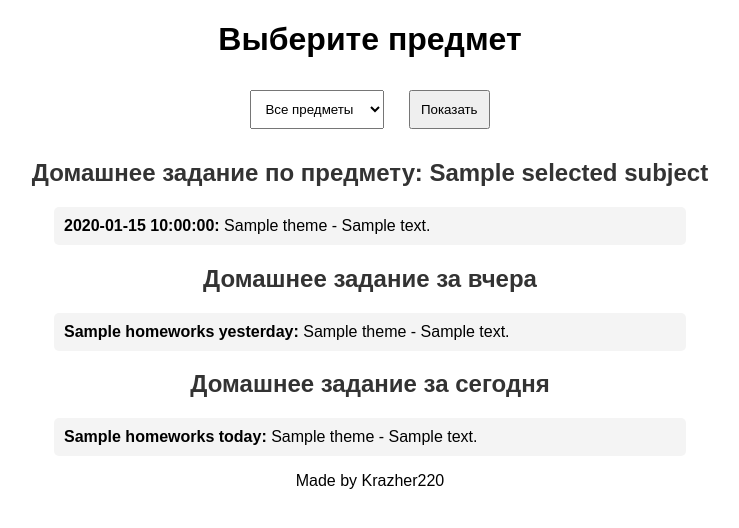
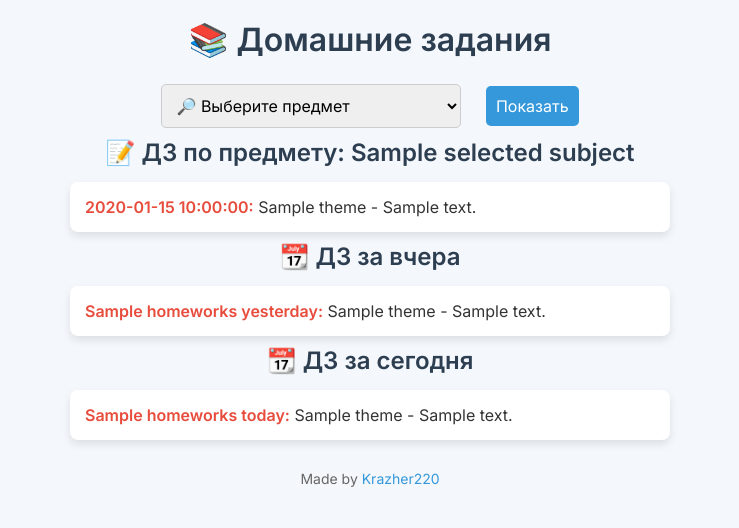
Before and after one commit to Krazher220-Ceo/bilimclass-site, a Flask app: template templates/index.html in a window 1280 px wide. Shown: the top 528 px of the page, without its empty margins (270-1009 px from the left). Run offline with Flask 3, Linux system fonts and the light colour scheme; the template is opened without the code that fills it: most values are stand-ins (such as "Sample title", 1, 10 or a date in 2020).

Commit message:
Update index.html

```diff
--- a/templates/index.html
+++ b/templates/index.html
@@ -4,80 +4,122 @@
     <meta charset="UTF-8">
     <meta name="viewport" content="width=device-width, initial-scale=1.0">
     <title>Домашние задания</title>
+    <link rel="preconnect" href="https://fonts.googleapis.com">
+    <link href="https://fonts.googleapis.com/css2?family=Inter:wght@300;400;600&display=swap" rel="stylesheet">
     <style>
+        * {
+            box-sizing: border-box;
+            margin: 0;
+            padding: 0;
+            font-family: 'Inter', sans-serif;
+        }
         body {
-            font-family: Arial, sans-serif;
+            background: #f4f7fc;
+            color: #333;
             text-align: center;
+            padding: 20px;
+        }
+        h1, h2 {
+            margin-bottom: 15px;
+            font-weight: 600;
+            color: #2c3e50;
         }
         select, button {
             padding: 10px;
             margin: 10px;
+            border-radius: 5px;
+            border: 1px solid #ccc;
+            font-size: 16px;
+        }
+        select {
+            width: 300px;
+        }
+        button {
+            background: #3498db;
+            color: white;
+            border: none;
+            cursor: pointer;
+        }
+        button:hover {
+            background: #2980b9;
         }
         .container {
-            width: 50%;
+            max-width: 600px;
             margin: auto;
             text-align: left;
         }
-        h2 {
-            color: #333;
+        .homework {
+            background: white;
+            padding: 15px;
+            margin: 10px 0;
+            border-radius: 8px;
+            box-shadow: 0 4px 8px rgba(0, 0, 0, 0.1);
         }
-        .homework {
-            background: #f4f4f4;
-            padding: 10px;
-            margin: 10px 0;
-            border-radius: 5px;
+        .homework strong {
+            color: #e74c3c;
+        }
+        .footer {
+            margin-top: 30px;
+            font-size: 14px;
+            color: #666;
+        }
+        .footer a {
+            color: #3498db;
+            text-decoration: none;
         }
     </style>
 </head>
 <body>
 
-    <h1>Выберите предмет</h1>
+    <h1>📚 Домашние задания</h1>
     <form method="POST">
         <select name="subject">
-            <option value="">Все предметы</option>
+            <option value="">🔎 Выберите предмет</option>
             {% for subject in subjects %}
-            <option value="{{ subject }}" {% if subject == selected_subject %}selected{% endif %}>{{ subject }}</option>
+            <option value="{{ subject }}" {% if subject == selected_subject %}selected{% endif %}>
+                {{ subject }}
+            </option>
             {% endfor %}
         </select>
         <button type="submit">Показать</button>
     </form>
 
     {% if selected_subject %}
-    <h2>Домашнее задание по предмету: {{ selected_subject }}</h2>
+    <h2>📝 ДЗ по предмету: {{ selected_subject }}</h2>
     <div class="container">
         {% for hw in homeworks %}
         <div class="homework">
             <strong>{{ hw.date }}:</strong> {{ hw.theme }} - {{ hw.body }}
         </div>
+        {% else %}
+        <p>❌ ДЗ по этому предмету не найдено.</p>
         {% endfor %}
     </div>
     {% endif %}
 
-    <h2>Домашнее задание за вчера</h2>
+    <h2>📆 ДЗ за вчера</h2>
     <div class="container">
         {% for hw in homeworks_yesterday %}
         <div class="homework">
             <strong>{{ hw.subjectName }}:</strong> {{ hw.theme }} - {{ hw.body }}
         </div>
         {% else %}
-        <p>📌 Домашнего задания за вчера нет.</p>
+        <p>✅ Домашнего задания за вчера нет.</p>
         {% endfor %}
     </div>
 
-    <h2>Домашнее задание за сегодня</h2>
+    <h2>📆 ДЗ за сегодня</h2>
     <div class="container">
         {% for hw in homeworks_today %}
         <div class="homework">
             <strong>{{ hw.subjectName }}:</strong> {{ hw.theme }} - {{ hw.body }}
         </div>
         {% else %}
-        <p>📌 Домашнего задания на сегодня нет.</p>
+        <p>✅ Домашнего задания на сегодня нет.</p>
         {% endfor %}
     </div>
 
-    <p>Made by Krazher220</p>
+    <p class="footer">Made by <a href="https://github.com/Krazher220-Ceo">Krazher220</a></p>
 
 </body>
 </html>
-
-</html>
```
